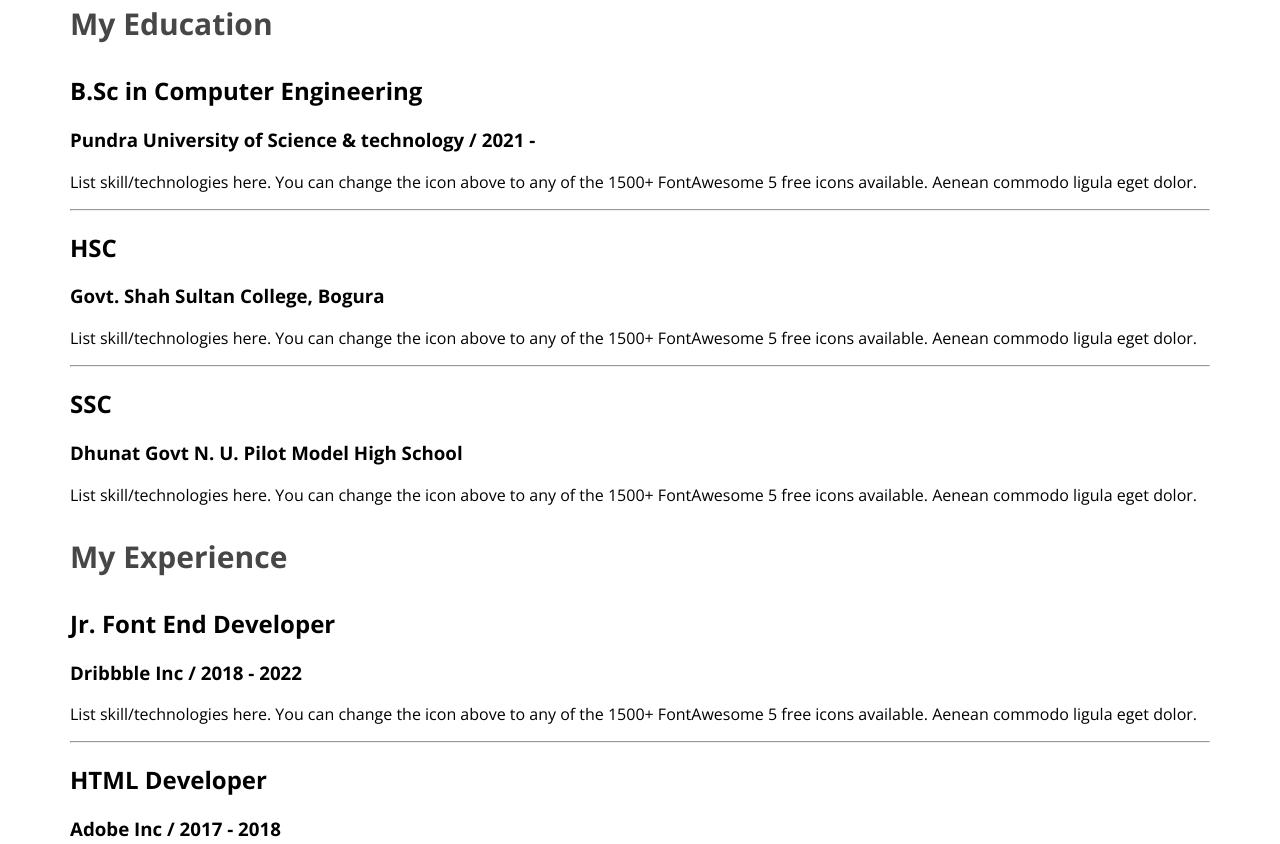
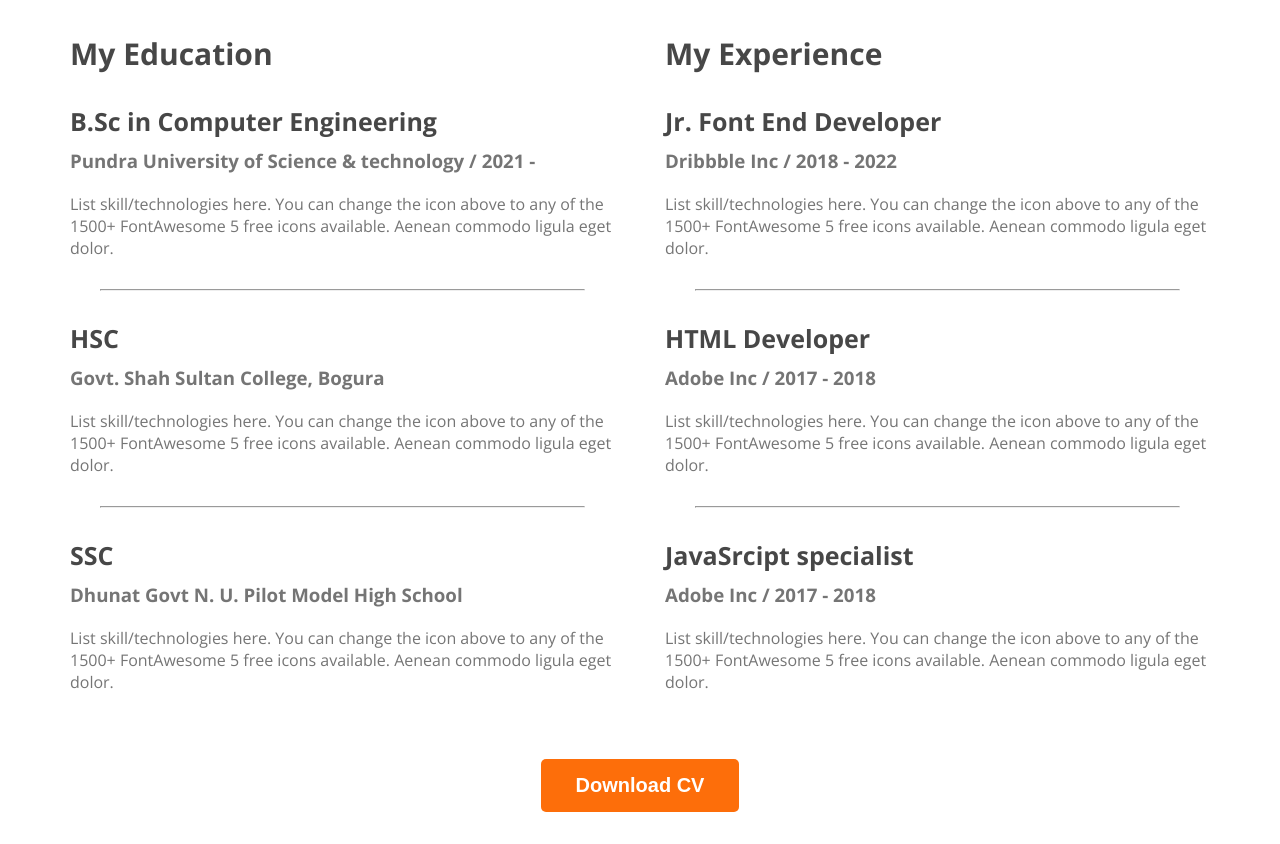
Before and after one commit to fyzul19/my-first_portfolio, a plain HTML site: page index.html in a window 1280 px wide. Shown: the part 2337-3181 px from the top of the page. Drawn offline with nearby package versions, Linux system fonts and the light colour scheme.

Commit message:
resume container2

```diff
--- a/Stylecss/portfolio.css
+++ b/Stylecss/portfolio.css
@@ -125,5 +125,29 @@ main {
   color: #474747;
   font-size: 30px;
   font-weight: 700;
-
 }
+.resume-container {
+  display: flex;
+  gap: 50px;
+}
+.resume-institute,
+.resume-description {
+  color: #757575;
+}
+.resume-item-title {
+  color: #474747;
+  font-size: 25px;
+  font-weight: 700;
+  margin-bottom: 10px;
+}
+.resume-container hr{
+    margin: 30px;
+}
+.resume-institute{
+    margin-bottom: 20px;
+    margin-top: 0px;
+}
+.download-cv{
+    text-align: center;
+    margin: 50px;
+}
--- a/index.html
+++ b/index.html
@@ -198,6 +198,9 @@
               </div>
           </div>
         </div>
+        <div class="download-cv">
+            <button class="btn-primary">Download CV</button>
+        </div>
       </section>
     </main>
     <footer></footer>
```
